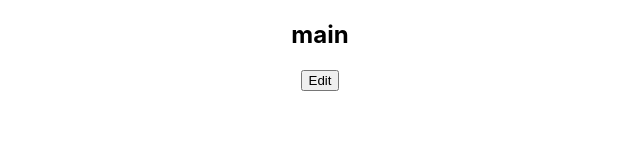
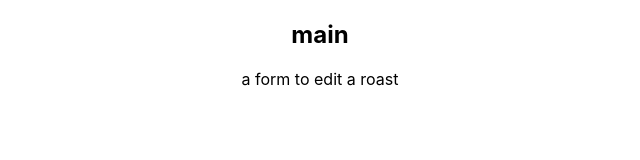
Before and after one commit to lancehsimmons/Roast, a React (Create React App) app in the folder client/: page /coffees/1/edit in a window 1280 px wide. Shown: the top 160 px of the page, without its empty margins (320-960 px from the left). Built offline with nearby package versions, Linux system fonts and the light colour scheme; no server answers.

Commit message:
edit page renders from button link on detail page

```diff
--- a/client/src/Containers/MainContainer.jsx
+++ b/client/src/Containers/MainContainer.jsx
@@ -32,17 +32,21 @@ export default function MainContainer({ currentUser }) {
     <div>
       <h2>main</h2>
       <Switch>
+
       <Route path='/add-roast'>
           <AddRoast
             coffees={coffees}
             handleAddRoast={handleAddRoast} />
         </Route>
+
+        <Route path='/coffees/:id/edit'>
+          <CoffeeEdit/>
+        </Route>
+
         <Route path='/coffees/:id'>
           <CoffeeDetail/>
         </Route>
-        <Route path='/coffees/:id/edit'>
-          <CoffeeEdit/>
-        </Route>
+
         <Route path='/'>
           {/* {currentUser ? <List coffees={coffees}/> : <Redirect to='/sign-in'/>} */}
           <List coffees={coffees}/>
```
